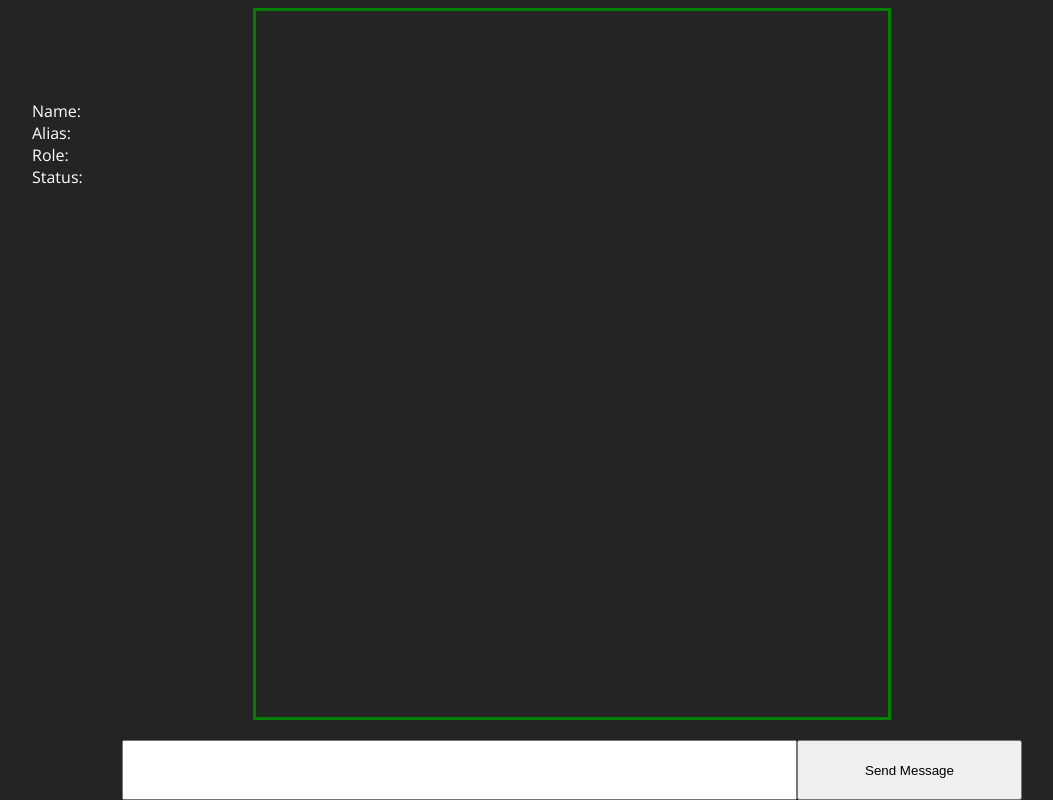
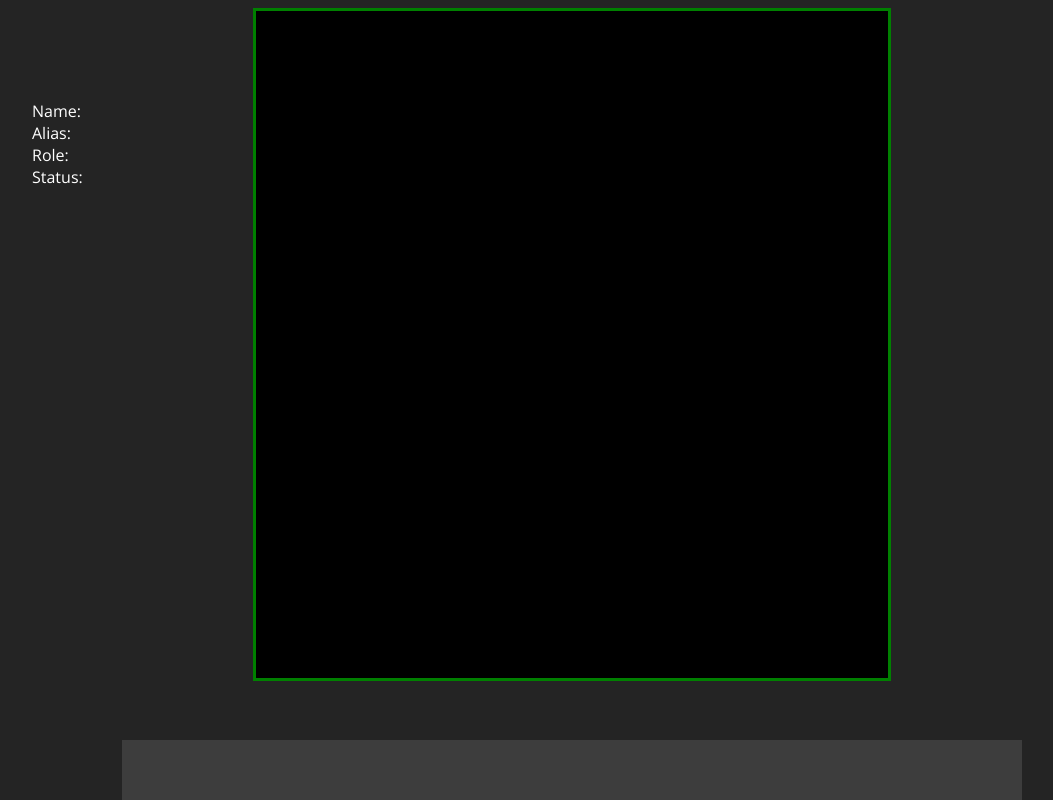
Before and after one commit to Egg-Fish/Hacker-2021, a Flask app: template templates/game.html in a window 1280 px wide. Shown: the whole page, without its empty margins (68-1121 px from the left). Run offline with Flask 2, Linux system fonts and the light colour scheme; the template is opened without the code that fills it, so the values that code supplies are empty; some libraries are stand-ins or nearby versions.

Commit message:
feat: added overflow control for the chats

```diff
--- a/static/css/game.css
+++ b/static/css/game.css
@@ -3,16 +3,28 @@ pre{
 }
 
 #chatbox{
-    height: 90%;
     margin: auto;
     width: 50%;
     border: 3px solid green;
+    background-color: black;
+    color: white;
 }
 
 #output{
+    padding: 20px;
+    height: 80%;
     word-wrap: break-word;
     overflow-wrap: break-word;
+    overflow-y: scroll;
 }
+
+#output::-webkit-scrollbar{
+    width: 40px;
+}
+
+#output::-webkit-scrollbar-track {
+    box-shadow: inset 0 0 6px rgba(0, 0, 0, 0.3);
+  }
 
 #inputField{
     position: fixed;
@@ -21,17 +33,22 @@ pre{
     bottom: 0px;
     width: 900px;
     height: 60px;
+    background-color: var(--gui-colour);
 }
 
-#message{
-    width: 75%;
+input[id=message]{
+    width: 100%;
     height: 100%;
+    font-size: 20pt;
+    border-style: none;
+    color: white;
+    background-color: var(--gui-colour);
 }
 
-button{
-    width: 25%;
-    height: 100%;
+input[id=message]:focus{
+    outline: none;
 }
+
 
 #playerData{
     position: fixed;
--- a/templates/game.html
+++ b/templates/game.html
@@ -16,7 +16,7 @@
 </div>
 
 <div id="inputField">
-    <input type="text" id="message"><button onClick="sendMessage()">Send Message</button>
+    <input type="text" id="message">
 </div>
 
 <script defer>
--- a/templates/gamemaster.html
+++ b/templates/gamemaster.html
@@ -7,6 +7,7 @@
     <button onClick="startHackers()">Start Hackers' Night</button><br>
     <button onClick="startWhitehats()">Start White Hats' Night</button><br>
     <button onClick="startInvestigators()">Start Investigator's Night</button><br>
+
     <button onClick="startCivilians()">Start Day</button><br>
     <pre id="output"></pre>
 
```
